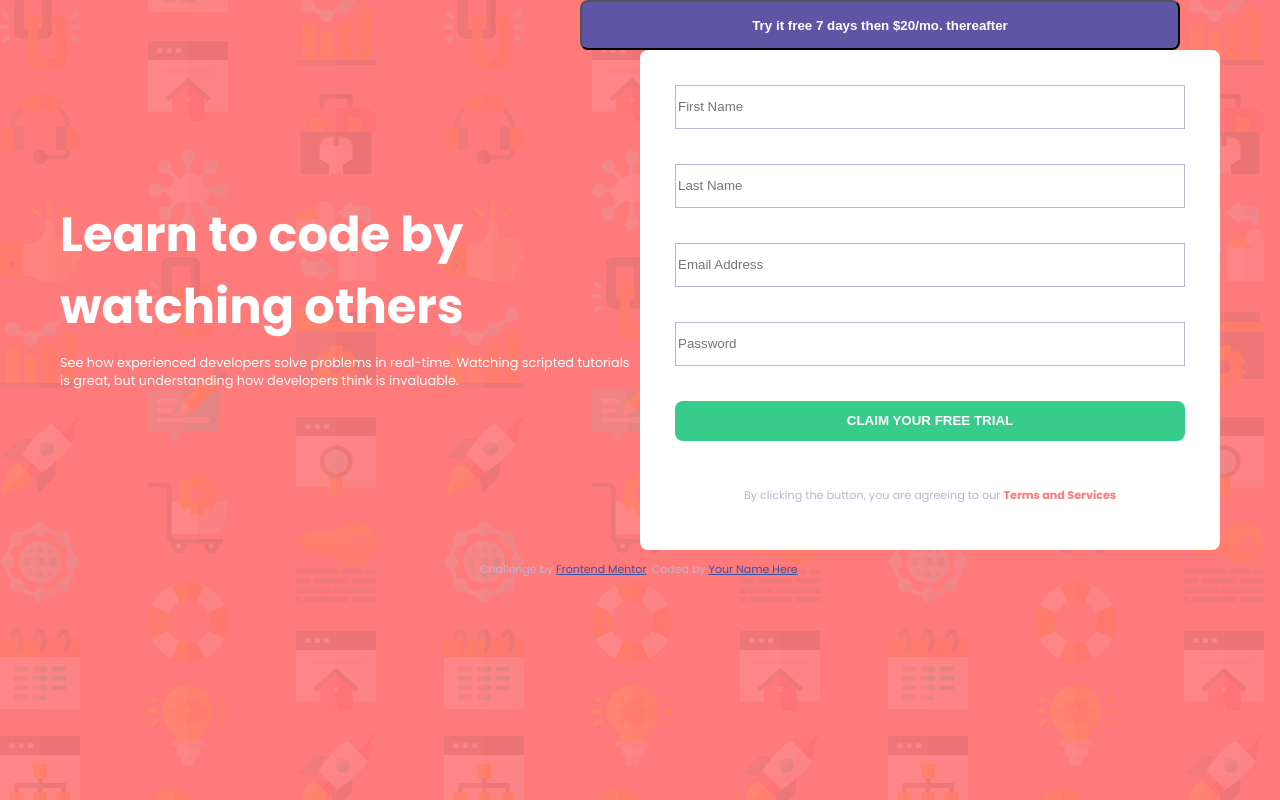
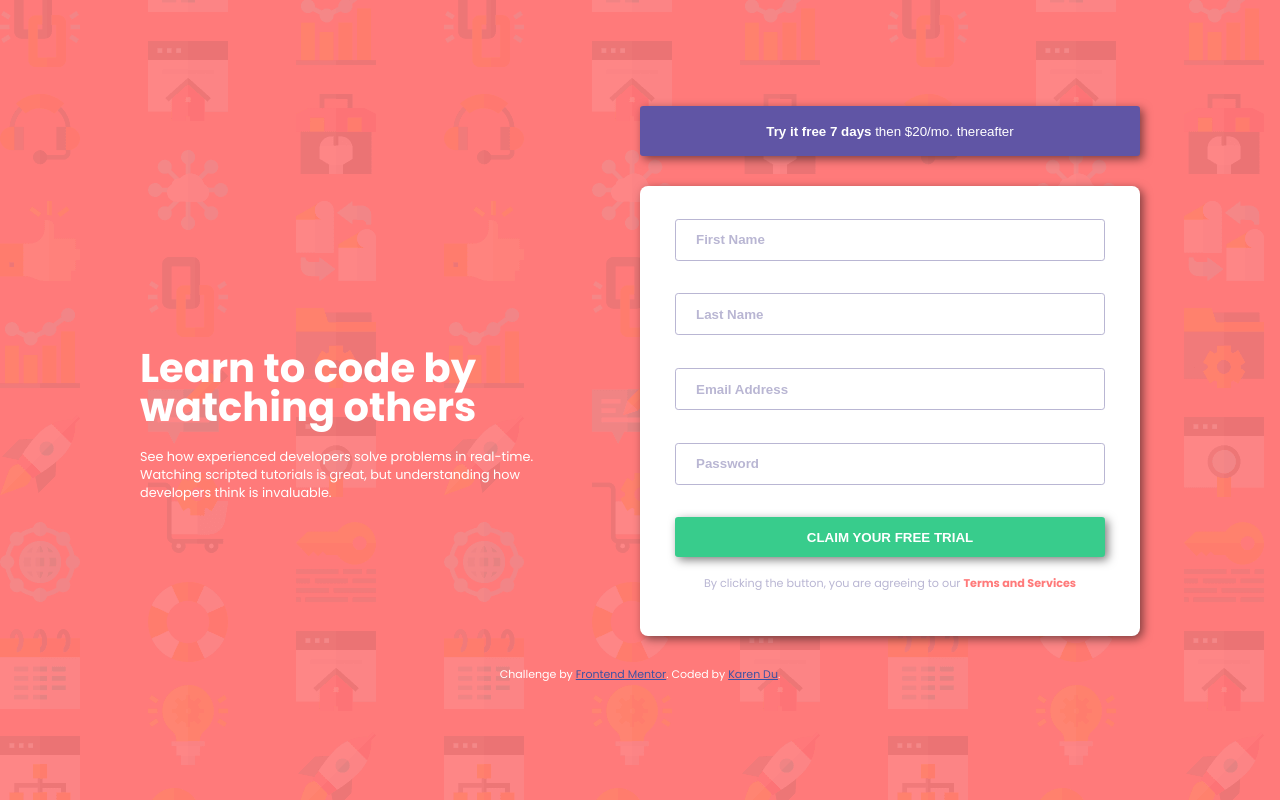
Before and after one commit to piecanoe/fm-sign-up-form, a plain HTML site: page index.html in a window 1280 px wide. Drawn offline with Linux system fonts and the light colour scheme.

Commit message:
Updated CSS

```diff
--- a/css/styles.css
+++ b/css/styles.css
@@ -2,29 +2,43 @@ html{
     box-sizing: border-box;
 }
 body {
-    background-image: url("/images/bg-intro-desktop.png");
-    background-color: hsl(0, 100%, 74%);
+    background-image: url("../images/bg-intro-desktop.png");
+    background-color: hsla(0, 100%, 74%);
     display: flex;
     flex-direction: column;
     font-family: "Poppins", "Helvetica", sans-serif;
-    margin: 0 60px;
+    display:flex;
+    flex-direction:column;
+    justify-content:center;
+    min-height:100vh;
+    margin: auto;
 }
 
-#top-button{
+#top-section{
     display: flex;
-    flex-direction: row-reverse;
-    justify-content: flex-start;
-    margin: 0 40px;
+    justify-content: center;
+    align-items: center;
+    filter: drop-shadow(rgba(0, 0, 0, 0.5) .2rem .2rem 5px);
+}
 
+section > div{
+    width: 500px;
+    height: 50px;
 }
 
 #trial{
-    width: 600px;
+    width: 500px;
     height: 50px;
     background-color: hsl(248, 32%, 49%);
     color: white;
     font-weight: 700;
-    border-radius: .5rem;
+    border-radius: .2rem;
+    margin-bottom: 30px;
+    border: none;
+}
+
+#trial #then{
+    font-weight: 100;
 }
 
 #box{
@@ -34,8 +48,8 @@ body {
 }
 
 #box .panel{
-    width: 600px;
-    height: 500px;
+    width: 500px;
+    height: 450px;
     display: flex;
     flex-direction: column;
 }
@@ -49,15 +63,20 @@ body {
 
 h1{
     font-weight: 700;
-    font-size: 3rem;
-    margin: 0;
+    font-size: 2.5rem;
+    margin-bottom: 10px;
+    line-height: 98%;
 }
 
 h2{
     font-weight: 400;
     font-size: .8rem;
+    margin-right: 50px;
 }
 
+#box #right{
+    filter: drop-shadow(rgba(0, 0, 0, 0.5) .2rem .2rem 5px);
+}
 
 form{
     display: flex;
@@ -71,9 +90,19 @@ form{
 input{
     height: 40px;
     margin: 0 35px;
-    border: 1px solid hsl(246, 25%, 77%)
+    border: 1px solid hsl(246, 25%, 77%);
+    border-radius: .2rem;
+    font-weight: 700;
+    padding: 0 20px;
 }
 
+::placeholder{
+    color: hsl(246, 25%, 77%);
+}
+
+input:focus::placeholder{
+    color: black;
+}
 
 #claim{
     background: hsl(154, 59%, 51%);
@@ -82,8 +111,9 @@ input{
     font-weight: 700;
     height: 40px;
     margin: 0 35px;
+    border-radius: .2rem;
     border: none;
-    border-radius: .5rem;
+    filter: drop-shadow(rgba(0, 0, 0, 0.5) .2rem .2rem 5px);
 }
 
 p{
@@ -91,9 +121,15 @@ p{
     font-size: .7rem;
     text-align: center;
     font-weight: 400;
+    margin-top: -15px;
 }
 
-span{
+#terms{
     color: hsl(0, 100%, 74%);
     font-weight: 700;
 }
+
+.attribution{
+    margin-top: 30px;
+    color: white;
+}
--- a/index.html
+++ b/index.html
@@ -17,14 +17,16 @@
   </style>
 </head>
 <body>
-  <div id="top-button">
-    <button id="trial">Try it free 7 days then $20/mo. thereafter</button>
-  </div>
-  <div id="box">
+  <section id="top-section">
+    <div></div>
+    <button id="trial">Try it free 7 days <span id="then">then $20/mo. thereafter</span></button>
+  </section>
+
+  <section id="box">
+
     <section class="panel" id="left">
       <h1>Learn to code by watching others</h1>
-      <h2>See how experienced developers solve problems in real-time. Watching scripted tutorials is great,
-        but understanding how developers think is invaluable.</h2>
+      <h2>See how experienced developers solve problems in real-time. Watching scripted tutorials is great, but understanding how developers think is invaluable.</h2>
     </section>
 
     <section class="panel" id="right">
@@ -37,12 +39,13 @@
         <p>By clicking the button, you are agreeing to our <span id="terms">Terms and Services</span></p>
       </form>
     </section>
-  </div>
+
+  </section>
 
   <footer>
     <p class="attribution">
       Challenge by <a href="https://www.frontendmentor.io?ref=challenge" target="_blank">Frontend Mentor</a>.
-      Coded by <a href="#">Your Name Here</a>.
+      Coded by <a href="https://karendu.netlify.com">Karen Du</a>.
     </p>
   </footer>
 </body>
```
